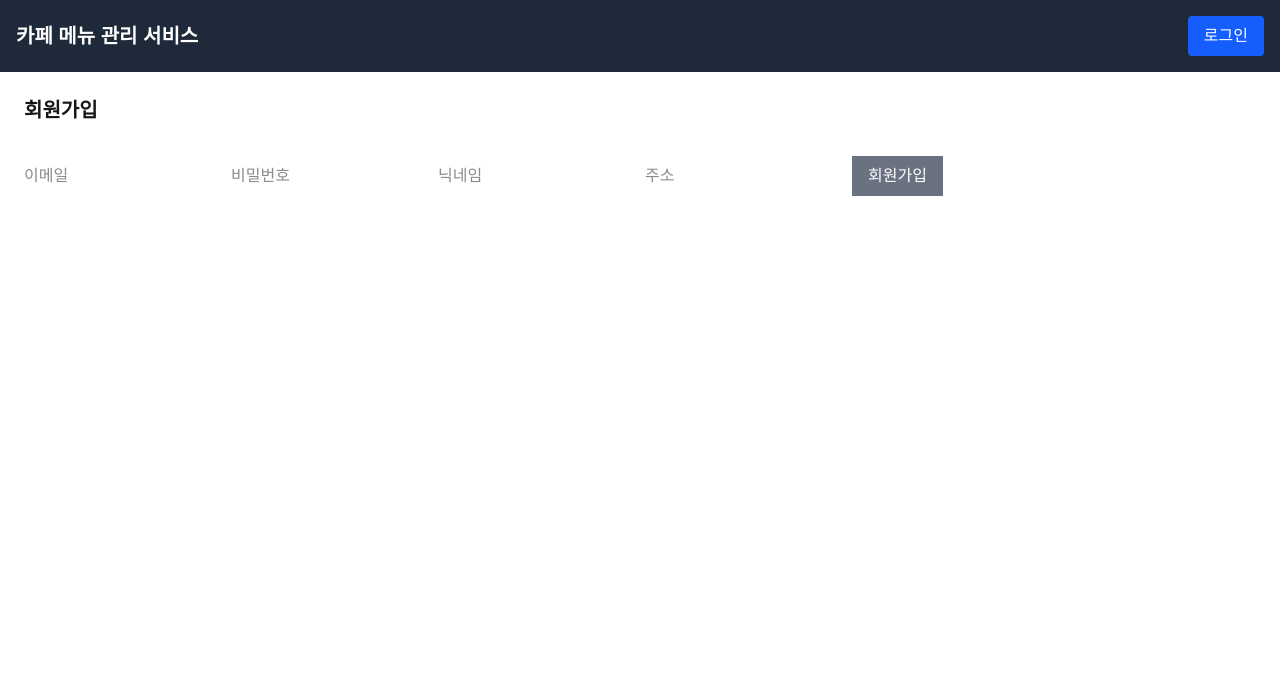
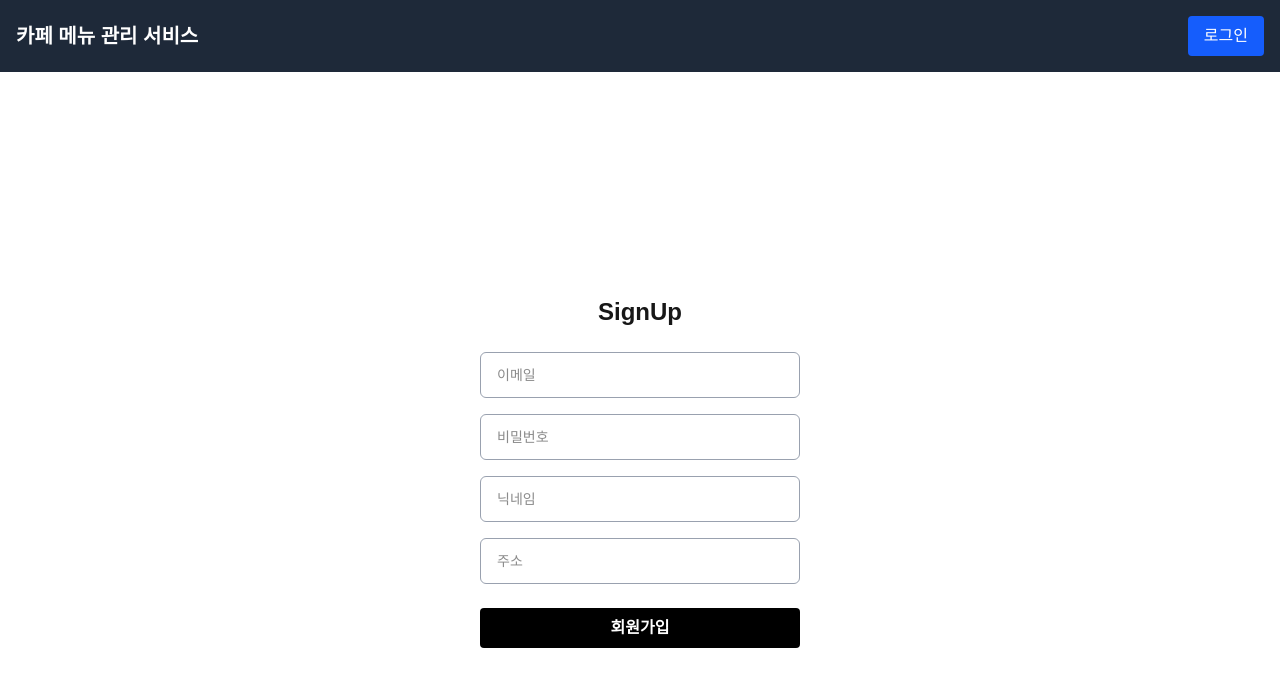
Before and after one commit to prgrms-be-devcourse/NBE6-8-1-Team2, a Next.js app in the folder frontend/: page /signup in a window 1280 px wide. Shown: the top 686 px of the page. Built offline with nearby package versions, Linux system fonts and the light colour scheme.

Commit message:
feat: 회원가입/로그인 페이지 스타일 정리 (#51)

```diff
--- a/frontend/src/app/login/page.tsx
+++ b/frontend/src/app/login/page.tsx
@@ -4,7 +4,6 @@ import { useState } from "react";
 import { useLogin } from "@/hooks/useLogin";
 import { LoginForm } from "@/types";
 import { InputField } from "@/components/ui/InputField";
-import { Button } from "@/components/ui/Button";
 import { ErrorMessage } from "@/components/ui/ErrorMessage";
 
 export default function LoginPage() {
@@ -21,17 +20,18 @@ export default function LoginPage() {
   };
 
   return (
-    <div className="p-6">
-      <h1 className="text-xl font-bold mb-4">로그인</h1>
-      <ErrorMessage message={errorMessage} />
+    <div className="min-h-screen flex items-center justify-center bg-white">
+      <div className="w-full max-w-sm p-8">
+        <h1 className="text-2xl font-bold text-center mb-6">LogIn</h1>
 
-      <form onSubmit={handleSubmit}>
+        <form onSubmit={handleSubmit} className="flex flex-col gap-4">
           <InputField
             name="email"
             type="email"
             placeholder="이메일"
             value={form.email}
             onChange={handleChange}
+            className="w-full border border-gray-400 rounded-md px-4 py-3 text-sm"
           />
           <InputField
             name="password"
@@ -39,11 +39,20 @@ export default function LoginPage() {
             placeholder="비밀번호"
             value={form.password}
             onChange={handleChange}
+            className="w-full border border-gray-400 rounded-md px-4 py-3 text-sm"
           />
-        <Button type="submit" disabled={isLoading}>
+
+          <button
+            type="submit"
+            disabled={isLoading}
+            className="w-full bg-black text-white font-semibold py-2 rounded hover:bg-gray-900 transition mt-2"
+          >
             {isLoading ? "로그인 중..." : "로그인"}
-        </Button>
+          </button>
+
+          <ErrorMessage message={errorMessage} />
         </form>
+      </div>
     </div>
   );
 }
--- a/frontend/src/app/signup/page.tsx
+++ b/frontend/src/app/signup/page.tsx
@@ -29,20 +29,51 @@ export default function SignupPage() {
   };
 
   return (
-    <div className="p-6">
-      <h1 className="text-xl font-bold mb-4">회원가입</h1>
-      <ErrorMessage message={errorMessage} />
+    <div className="min-h-screen flex items-center justify-center bg-white">
+      <div className="w-full max-w-sm p-8">
+        <h1 className="text-2xl font-bold text-center mb-6">SignUp</h1>
 
-      <form onSubmit={handleSubmit}>
-        <InputField name="email" type="email" placeholder="이메일" value={form.email} onChange={handleChange} />
-        <InputField name="password" type="password" placeholder="비밀번호" value={form.password} onChange={handleChange} />
-        <InputField name="nickname" type="text" placeholder="닉네임" value={form.nickname} onChange={handleChange} />
-        <InputField name="address" type="text" placeholder="주소" value={form.address} onChange={handleChange} />
+        <form onSubmit={handleSubmit} className="flex flex-col gap-4">
+          <InputField
+            name="email"
+            type="email"
+            placeholder="이메일"
+            value={form.email}
+            onChange={handleChange}
+          />
+          <InputField
+            name="password"
+            type="password"
+            placeholder="비밀번호"
+            value={form.password}
+            onChange={handleChange}
+          />
+          <InputField
+            name="nickname"
+            type="text"
+            placeholder="닉네임"
+            value={form.nickname}
+            onChange={handleChange}
+          />
+          <InputField
+            name="address"
+            type="text"
+            placeholder="주소"
+            value={form.address}
+            onChange={handleChange}
+          />
 
-        <Button type="submit" disabled={isLoading}>
-          {isLoading ? "회원가입 중..." : "회원가입"}
-        </Button>
-      </form>
+          <button
+            type="submit"
+            disabled={isLoading}
+            className="w-full bg-black text-white font-semibold py-2 rounded hover:bg-gray-900 transition mt-2"
+          >
+            {isLoading ? "회원가입 중..." : "회원가입"}
+          </button>
+
+          <ErrorMessage message={errorMessage} />
+        </form>
+      </div>
     </div>
   );
 }
--- a/frontend/src/components/ui/InputField.tsx
+++ b/frontend/src/components/ui/InputField.tsx
@@ -1,15 +1,19 @@
+"use client";
+
 export const InputField = ({
   name,
   type,
   placeholder,
   value,
   onChange,
+  className = "",
 }: {
   name: string;
   type: string;
   placeholder: string;
   value: string;
   onChange: (e: React.ChangeEvent<HTMLInputElement>) => void;
+  className?: string;
 }) => {
   return (
     <input
@@ -19,6 +23,7 @@ export const InputField = ({
       value={value}
       onChange={onChange}
       required
+      className={`w-full border border-gray-400 rounded-md px-4 py-3 text-sm ${className}`}
     />
   );
 };
```
Lines whose indentation alone changed are shown as unchanged.
